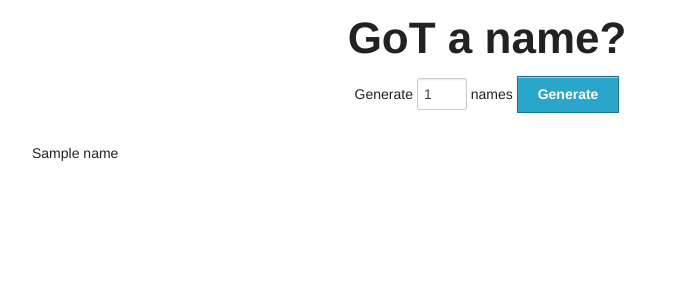
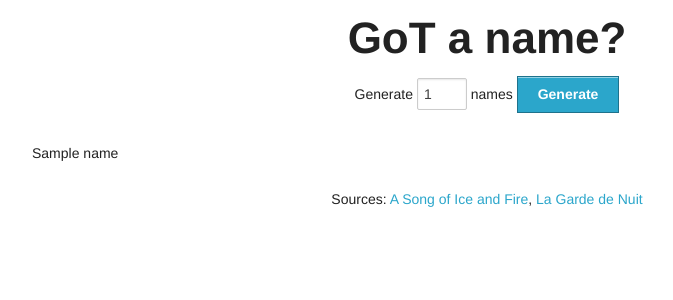
Before and after one commit to sephii/got-a-name, a Python web app: template generator/templates/names.html in a window 1280 px wide. Shown: the top 300 px of the page, without its empty margins (153-826 px from the left). Run offline with Jinja, Linux system fonts and the light colour scheme; the template is opened without the code that fills it: most values are stand-ins (such as "Sample title", 1, 10 or a date in 2020).

Commit message:
add sources

```diff
--- a/generator/templates/base.html
+++ b/generator/templates/base.html
@@ -16,5 +16,13 @@
                 {% block content %}{% endblock %}
             </div>
         </div>
+
+        <footer>
+            <div class="row">
+                <div class="twelve columns centered">
+                    Sources: <a href="http://en.wikipedia.org/wiki/A_Song_of_Ice_and_Fire">A Song of Ice and Fire</a>, <a href="http://www.lagardedenuit.com/">La Garde de Nuit</a>
+                </div>
+            </div>
+        </footer>
     </body>
 </html>
--- a/static/css/app.css
+++ b/static/css/app.css
@@ -10,3 +10,7 @@ h1 {
 .centered {
     text-align: center;
 }
+
+footer {
+    margin-top: 20px;
+}
```
